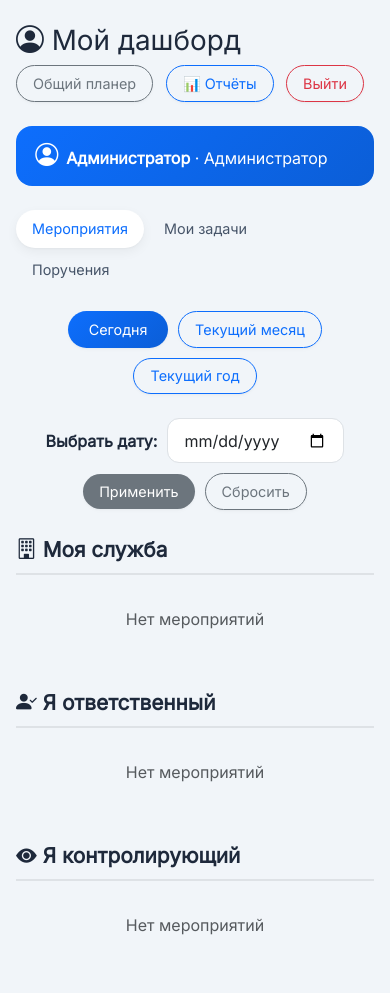
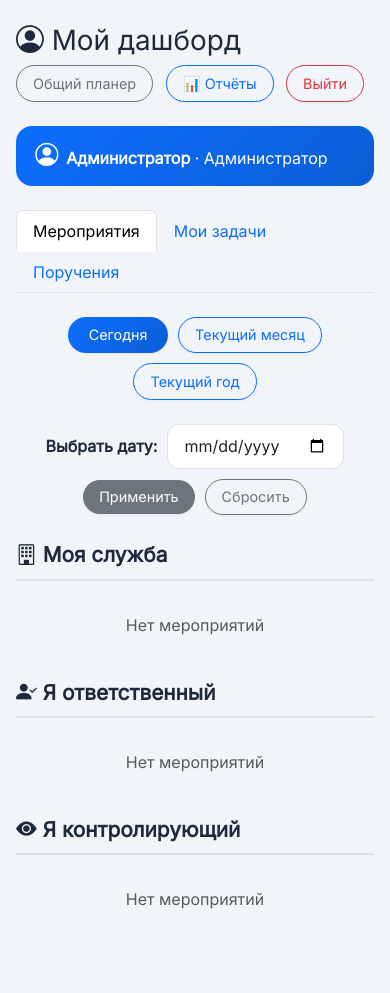
Before and after one commit to anytka29i63-jpg/planner-app, a Flask app: page /dashboard in a window 390 px wide. After the commit the page ends 909 px from the top, so only its background shows below. Run offline with Flask 3, Linux system fonts and the light colour scheme; a user stored in the database is signed in; data comes from the database, SQL or seed files in the repository; data that the repository does not hold is empty.

Commit message:
Update style.css

```diff
--- a/static/style.css
+++ b/static/style.css
@@ -6,18 +6,14 @@
     --success: #198754;
     --danger: #dc3545;
     --warning: #ffc107;
-    --info: #0dcaf0;
-    --light: #f8f9fa;
-    --dark: #212529;
     --gray-100: #f8f9fc;
     --gray-200: #eef2f6;
     --gray-300: #dee2e6;
-    --gray-400: #ced4da;
+    --border-radius-lg: 1rem;
+    --border-radius-md: 0.75rem;
     --border-radius-sm: 0.5rem;
-    --border-radius-md: 0.75rem;
-    --border-radius-lg: 1rem;
     --box-shadow-sm: 0 2px 4px rgba(0,0,0,0.02), 0 1px 2px rgba(0,0,0,0.03);
-    --box-shadow-md: 0 4px 12px rgba(0,0,0,0.05), 0 1px 2px rgba(0,0,0,0.03);
+    --box-shadow-md: 0 4px 12px rgba(0,0,0,0.05);
     --box-shadow-lg: 0 8px 24px rgba(0,0,0,0.08);
     --transition: all 0.2s ease;
 }
@@ -27,20 +23,19 @@
 }
 
 body {
-    font-family: 'Inter', system-ui, -apple-system, 'Segoe UI', Roboto, Helvetica, sans-serif;
+    font-family: 'Inter', system-ui, -apple-system, 'Segoe UI', Roboto, sans-serif;
     background: #f1f5f9;
     color: #1e293b;
     line-height: 1.5;
 }
 
-/* ---------- Основной контейнер ---------- */
 .container {
     max-width: 1440px;
     margin: 0 auto;
     padding: 2rem 1rem;
 }
 
-/* ---------- Кнопки (современные) ---------- */
+/* ---------- Кнопки ---------- */
 .btn {
     border-radius: 2rem;
     padding: 0.5rem 1.25rem;
@@ -109,37 +103,7 @@ body {
     color: white;
 }
 
-/* ---------- Вкладки (как в Notion/Trello) ---------- */
-.nav-tabs {
-    border-bottom: none;
-    gap: 0.25rem;
-    flex-wrap: wrap;
-    margin-bottom: 1.5rem;
-}
-
-.nav-tabs .nav-link {
-    border: none;
-    border-radius: 2rem;
-    padding: 0.6rem 1.2rem;
-    font-weight: 500;
-    background: transparent;
-    color: #475569;
-    transition: var(--transition);
-}
-
-.nav-tabs .nav-link:hover {
-    background: var(--gray-200);
-    color: var(--primary);
-}
-
-.nav-tabs .nav-link.active {
-    background: white;
-    color: var(--primary);
-    box-shadow: var(--box-shadow-md);
-    position: relative;
-}
-
-/* Планшетная версия вкладок (альтернативный стиль) */
+/* ---------- Вкладки (как в Notion) ---------- */
 .nav-pills .nav-link {
     border-radius: 2rem;
     padding: 0.6rem 1.2rem;
@@ -487,44 +405,16 @@ body {
     opacity: 0.5;
 }
 
-.empty-state p {
-    margin-bottom: 1rem;
-}
-
-/* ---------- Адаптивность (общая) ---------- */
+/* ---------- Адаптивность ---------- */
 @media (max-width: 992px) {
-    .container {
-        padding: 1rem;
-    }
-    .control-panel {
-        flex-direction: column;
-        align-items: stretch;
-    }
-    .search-sort-group {
-        flex-direction: column;
-    }
-    .btn-group {
-        justify-content: center;
-    }
-    .nav-tabs .nav-link {
-        padding: 0.5rem 1rem;
-        font-size: 0.9rem;
-    }
-    .event-card {
-        padding: 1rem;
-    }
-    .row > .col-md-4 {
-        margin-bottom: 1rem;
-    }
+    .container { padding: 1rem; }
+    .control-panel { flex-direction: column; align-items: stretch; }
+    .search-sort-group { flex-direction: column; }
+    .btn-group { justify-content: center; }
+    .event-card { padding: 1rem; }
 }
 
 @media (max-width: 576px) {
-    .btn {
-        padding: 0.4rem 1rem;
-        font-size: 0.9rem;
-    }
-    .nav-pills .nav-link {
-        padding: 0.4rem 0.8rem;
-        font-size: 0.85rem;
-    }
+    .btn { padding: 0.4rem 1rem; font-size: 0.9rem; }
+    .nav-pills .nav-link { padding: 0.4rem 0.8rem; font-size: 0.85rem; }
 }
```
Also changed, not shown: other parts of static/style.css (+16 -63 lines).
